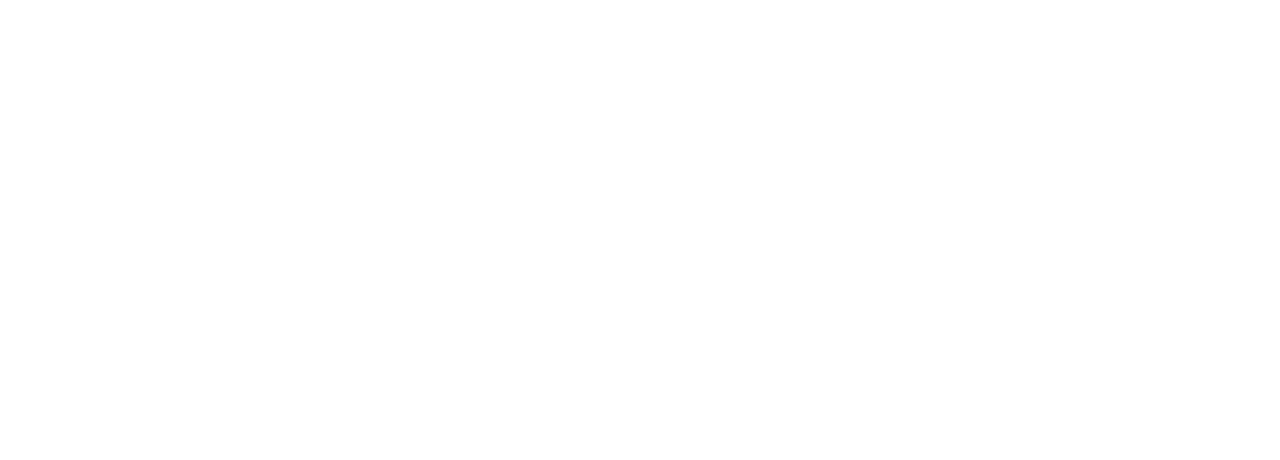
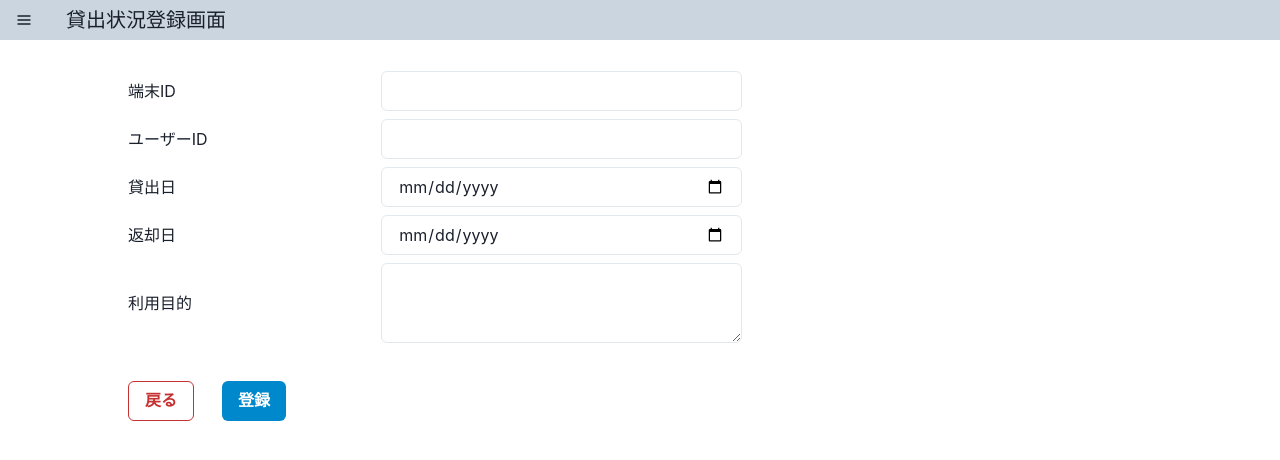
Before and after one commit to cotoro-lab/device-manage-app, a React (Create React App) app: page /device-loan/create in a window 1280 px wide. Before the commit this address had no page. Shown: the top 460 px of the page. Built offline with nearby package versions, Linux system fonts and the light colour scheme.

Commit message:
create feature Create

```diff
--- a/src/components/Header.tsx
+++ b/src/components/Header.tsx
@@ -50,9 +50,9 @@ export const Header = (props: Props) => {
                             spacing={3}
                             align='stretch'
                         >
-                            <Link to="/device-loan-mg-list">貸出状況管理画面</Link>
-                            <Link to="/device-mst-list">端末管理画面</Link>
-                            <Link to="/user-mst-list">ユーザー管理画面</Link>
+                            <Link to="/device-loan/list">貸出状況管理画面</Link>
+                            <Link to="/device/list">端末管理画面</Link>
+                            <Link to="/user/list">ユーザー管理画面</Link>
                         </VStack>
                     </DrawerBody>
                 </DrawerContent>
--- a/src/components/List/UserList.tsx
+++ b/src/components/List/UserList.tsx
@@ -46,7 +46,7 @@ export const UserList = () => {
                         <Tbody>
                             {data.map(item => (
                                 <Tr key={item.id}>
-                                    <Td border="1px solid" borderColor={color}><Button size="xs">選択</Button></Td>
+                                    <Td border="1px solid" borderColor={color}><Button bg={color} size="xs">選択</Button></Td>
                                     <Td border="1px solid" borderColor={color}>{item.user_id}</Td>
                                     <Td border="1px solid" borderColor={color}>{item.user_name}</Td>
                                     <Td border="1px solid" borderColor={color}>{item.user_division}</Td>
--- /dev/null
+++ b/src/features/device-loan-manage/CreateDeviceLoan.tsx
@@ -0,0 +1,64 @@
+import React from "react";
+import {
+    Box,
+    HStack, VStack,
+    Text,
+    Input, Textarea,
+    Button,
+} from "@chakra-ui/react";
+
+import { Header } from "../../components/Header";
+import { useNavigate } from "react-router-dom";
+
+const page_title: string = "貸出状況登録画面";
+
+export const CreateDeviceLoan = () => {
+    const navigate = useNavigate();
+    return (
+        <>
+            <VStack
+                spacing={4}
+                align='stretch'
+            >
+                <Header title={page_title} />
+
+                <Box
+                    maxW="80%"
+                    mx="10%"
+                    mt="15px"
+
+                >
+                    <VStack
+                        align="stretch"
+                        maxW="60%"
+                    >
+                        <HStack justify="space-between">
+                            <Text flex="3">端末ID</Text>
+                            <Input flex="4"></Input>
+                        </HStack>
+                        <HStack justify="space-between">
+                            <Text flex="3">ユーザーID</Text>
+                            <Input flex="4"></Input>
+                        </HStack>
+                        <HStack justify="space-between">
+                            <Text flex="3">貸出日</Text>
+                            <Input flex="4" type="date"></Input>
+                        </HStack>
+                        <HStack justify="space-between">
+                            <Text flex="3">返却日</Text>
+                            <Input flex="4" type="date"></Input>
+                        </HStack>
+                        <HStack justify="space-between">
+                            <Text flex="3">利用目的</Text>
+                            <Textarea flex="4"></Textarea>
+                        </HStack>
+                        <HStack mt="30px">
+                            <Button colorScheme="red" variant='outline' onClick={() => navigate("/user/list")}>戻る</Button>
+                            <Button colorScheme="telegram" ml="20px">登録</Button>
+                        </HStack>
+                    </VStack>
+                </Box>
+            </VStack>
+        </>
+    );
+};
--- /dev/null
+++ b/src/features/device-master/CreateDevice.tsx
@@ -0,0 +1,64 @@
+import React from "react";
+import {
+    Box,
+    HStack, VStack,
+    Text,
+    Input,
+    Button,
+} from "@chakra-ui/react";
+
+import { Header } from "../../components/Header";
+import { useNavigate } from "react-router-dom";
+
+const page_title: string = "端末登録画面";
+
+export const CreateDevice = () => {
+    const navigate = useNavigate();
+    return (
+        <>
+            <VStack
+                spacing={4}
+                align='stretch'
+            >
+                <Header title={page_title} />
+
+                <Box
+                    maxW="80%"
+                    mx="10%"
+                    mt="15px"
+
+                >
+                    <VStack
+                        align="stretch"
+                        maxW="60%"
+                    >
+                        <HStack justify="space-between">
+                            <Text flex="3">端末ID</Text>
+                            <Input flex="4"></Input>
+                        </HStack>
+                        <HStack justify="space-between">
+                            <Text flex="3">端末名称</Text>
+                            <Input flex="4"></Input>
+                        </HStack>
+                        <HStack justify="space-between">
+                            <Text flex="3">端末区分</Text>
+                            <Input flex="4"></Input>
+                        </HStack>
+                        <HStack justify="space-between">
+                            <Text flex="3">購入日</Text>
+                            <Input flex="4" type="date"></Input>
+                        </HStack>
+                        <HStack justify="space-between">
+                            <Text flex="3">廃棄日</Text>
+                            <Input flex="4" type="date"></Input>
+                        </HStack>
+                        <HStack mt="30px">
+                            <Button colorScheme="red" variant='outline' onClick={() => navigate("/device/list")}>戻る</Button>
+                            <Button colorScheme="telegram" ml="20px">登録</Button>
+                        </HStack>
+                    </VStack>
+                </Box>
+            </VStack>
+        </>
+    );
+};
--- a/src/features/device-master/DeviceMasterList.tsx
+++ b/src/features/device-master/DeviceMasterList.tsx
@@ -4,6 +4,7 @@ import {
     Box,
     Button
 } from "@chakra-ui/react";
+import { Link } from "react-router-dom";
 
 import { Header } from "../../components/Header";
 import { DeviceList } from "../../components/List/DeviceList";
@@ -25,7 +26,11 @@ export const DeviceMasterList = () => {
                     mx="5%"
                     mt="15px"
                 >
-                    <Button>新規登録</Button>
+                    <Link to="/device/create">
+                        <Button colorScheme="telegram">
+                            新規登録
+                        </Button>
+                    </Link>
                 </Box>
                 <Box
                     maxW="95%"
--- /dev/null
+++ b/src/features/user-master/CreateUser.tsx
@@ -0,0 +1,64 @@
+import React from "react";
+import {
+    Box,
+    HStack, VStack,
+    Text,
+    Input,
+    Button,
+} from "@chakra-ui/react";
+
+import { Header } from "../../components/Header";
+import { useNavigate } from "react-router-dom";
+
+const page_title: string = "ユーザー登録画面";
+
+export const CreateUser = () => {
+    const navigate = useNavigate();
+    return (
+        <>
+            <VStack
+                spacing={4}
+                align='stretch'
+            >
+                <Header title={page_title} />
+
+                <Box
+                    maxW="80%"
+                    mx="10%"
+                    mt="15px"
+
+                >
+                    <VStack
+                        align="stretch"
+                        maxW="60%"
+                    >
+                        <HStack justify="space-between">
+                            <Text flex="3">社員番号</Text>
+                            <Input flex="4"></Input>
+                        </HStack>
+                        <HStack justify="space-between">
+                            <Text flex="3">氏名</Text>
+                            <Input flex="4"></Input>
+                        </HStack>
+                        <HStack justify="space-between">
+                            <Text flex="3">所属</Text>
+                            <Input flex="4"></Input>
+                        </HStack>
+                        <HStack justify="space-between">
+                            <Text flex="3">電話番号</Text>
+                            <Input flex="4"></Input>
+                        </HStack>
+                        <HStack justify="space-between">
+                            <Text flex="3">メールアドレス</Text>
+                            <Input flex="4"></Input>
+                        </HStack>
+                        <HStack mt="30px">
+                            <Button colorScheme="red" variant='outline' onClick={() => navigate("/user/list")}>戻る</Button>
+                            <Button colorScheme="telegram" ml="20px">登録</Button>
+                        </HStack>
+                    </VStack>
+                </Box>
+            </VStack>
+        </>
+    );
+};
--- a/src/features/user-master/UserMasterList.tsx
+++ b/src/features/user-master/UserMasterList.tsx
@@ -1,4 +1,5 @@
 import React from "react";
+import { Link } from "react-router-dom";
 import {
     VStack,
     Box,
@@ -26,7 +27,11 @@ export const UserMasterList = () => {
                     mx="5%"
                     mt="15px"
                 >
-                    <Button>新規登録</Button>
+                    <Link to="/user/create">
+                        <Button colorScheme="telegram">
+                            新規登録
+                        </Button>
+                    </Link>
                 </Box>
                 <Box
                     maxW="95%"
--- a/src/routes/RouterConfig.tsx
+++ b/src/routes/RouterConfig.tsx
@@ -2,9 +2,18 @@ import React from "react";
 import { BrowserRouter, Link, Routes, Route } from "react-router-dom";
 
 import App from "../App";
-import { DeviceLoanManage } from "../features/device-loan-manage/DeviceLoanManage";
+
+// DeviceLoanManage
+import { DeviceLoanManageList } from "../features/device-loan-manage/DeviceLoanManageList";
+import { CreateDeviceLoan } from "../features/device-loan-manage/CreateDeviceLoan";
+
+// DeviceMaster
 import { DeviceMasterList } from "../features/device-master/DeviceMasterList";
+import { CreateDevice } from "../features/device-master/CreateDevice";
+
+// UserMster
 import { UserMasterList } from "../features/user-master/UserMasterList";
+import { CreateUser } from "../features/user-master/CreateUser";
 
 export const RouterConfig = () => {
     return (
@@ -12,9 +21,17 @@ export const RouterConfig = () => {
             <BrowserRouter>
                 <Routes>
                     <Route path="/" index element={<App />} />
-                    <Route path="/device-loan-mg-list" index element={<DeviceLoanManage />} />
-                    <Route path="/device-mst-list" index element={<DeviceMasterList />} />
-                    <Route path="/user-mst-list" index element={<UserMasterList />} />
+                    {/* DeviceLoanManagement */}
+                    <Route path="/device-loan/list" index element={<DeviceLoanManageList />} />
+                    <Route path="/device-loan/create" index element={<CreateDeviceLoan />} />
+
+                    {/* DeviceMaster */}
+                    <Route path="/device/list" index element={<DeviceMasterList />} />
+                    <Route path="/device/create" index element={<CreateDevice />} />
+
+                    {/* UserMaster */}
+                    <Route path="/user/list" index element={<UserMasterList />} />
+                    <Route path="/user/create" index element={<CreateUser />} />
                 </Routes>
             </BrowserRouter>
         </>
```
Also changed, not shown: src/features/device-loan-manage/DeviceLoanManageList.tsx (renamed from src/features/device-loan-manage/DeviceLoanManage.tsx, +5 -2 lines).
